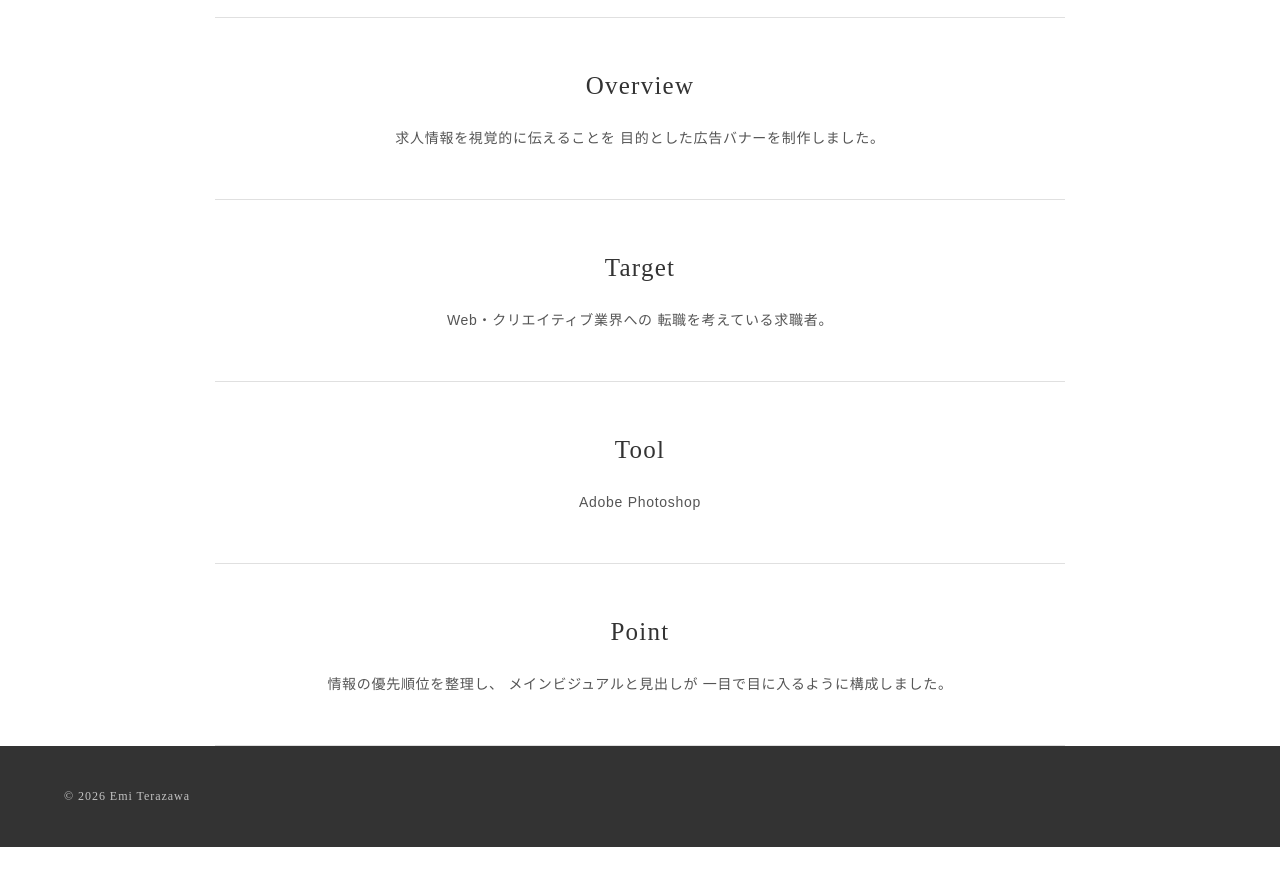
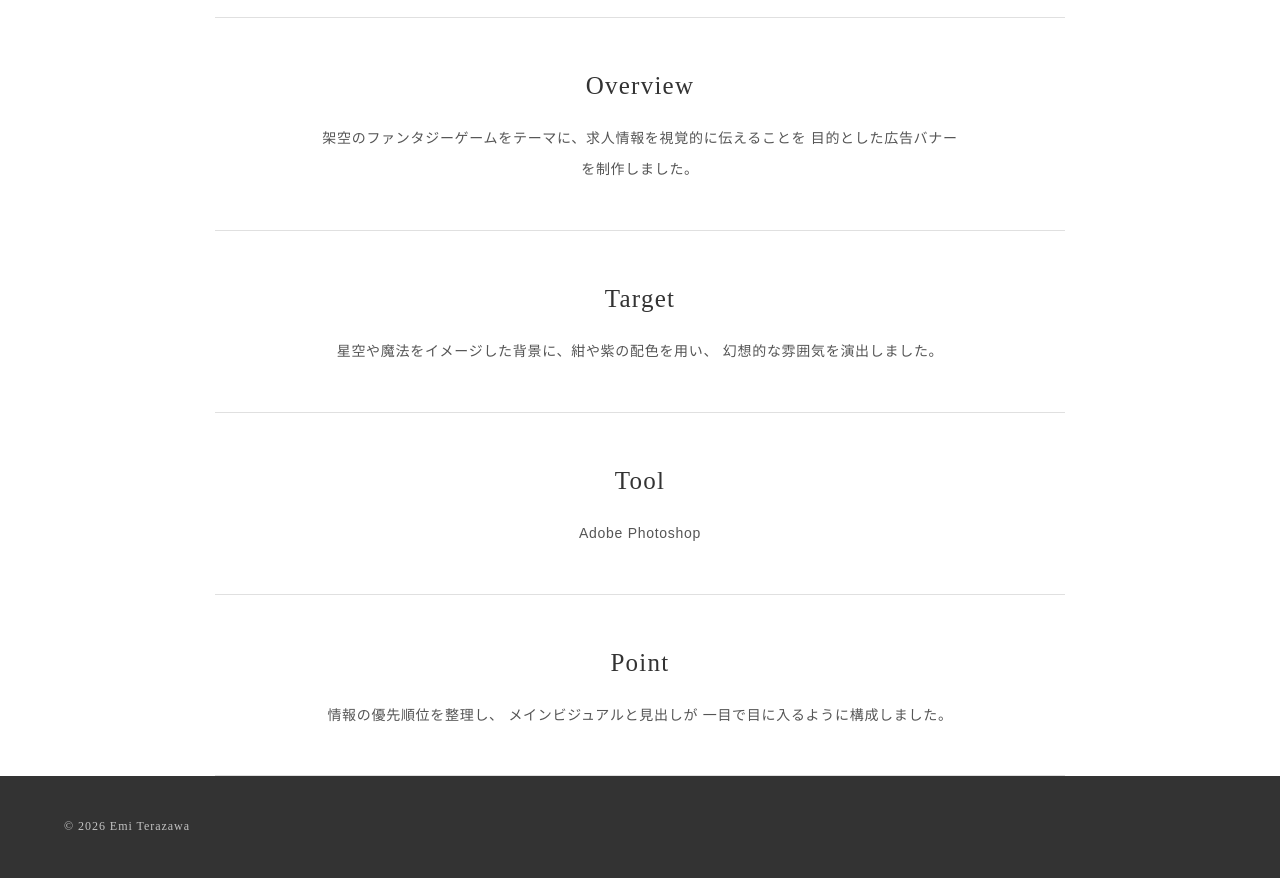
Before and after one commit to emi1088/portfolio, a plain HTML site: page works/game.html in a window 1280 px wide. Shown: the part 960-1838 px from the top of the page. Before the commit the page ends 1807 px from the top, so only its background shows below. Drawn offline with Linux system fonts and the light colour scheme.

Commit message:
Revise job ad description with fantasy theme
Updated the description to reflect a fantasy game theme for the job advertisement banner.

```diff
--- a/works/game.html
+++ b/works/game.html
@@ -89,7 +89,7 @@
             </h2>
 
             <p>
-                求人情報を視覚的に伝えることを
+                架空のファンタジーゲームをテーマに、求人情報を視覚的に伝えることを
                 目的とした広告バナーを制作しました。
             </p>
 
@@ -103,8 +103,8 @@
             </h2>
 
             <p>
-                Web・クリエイティブ業界への
-                転職を考えている求職者。
+                星空や魔法をイメージした背景に、紺や紫の配色を用い、
+                幻想的な雰囲気を演出しました。
             </p>
 
         </div>
```
